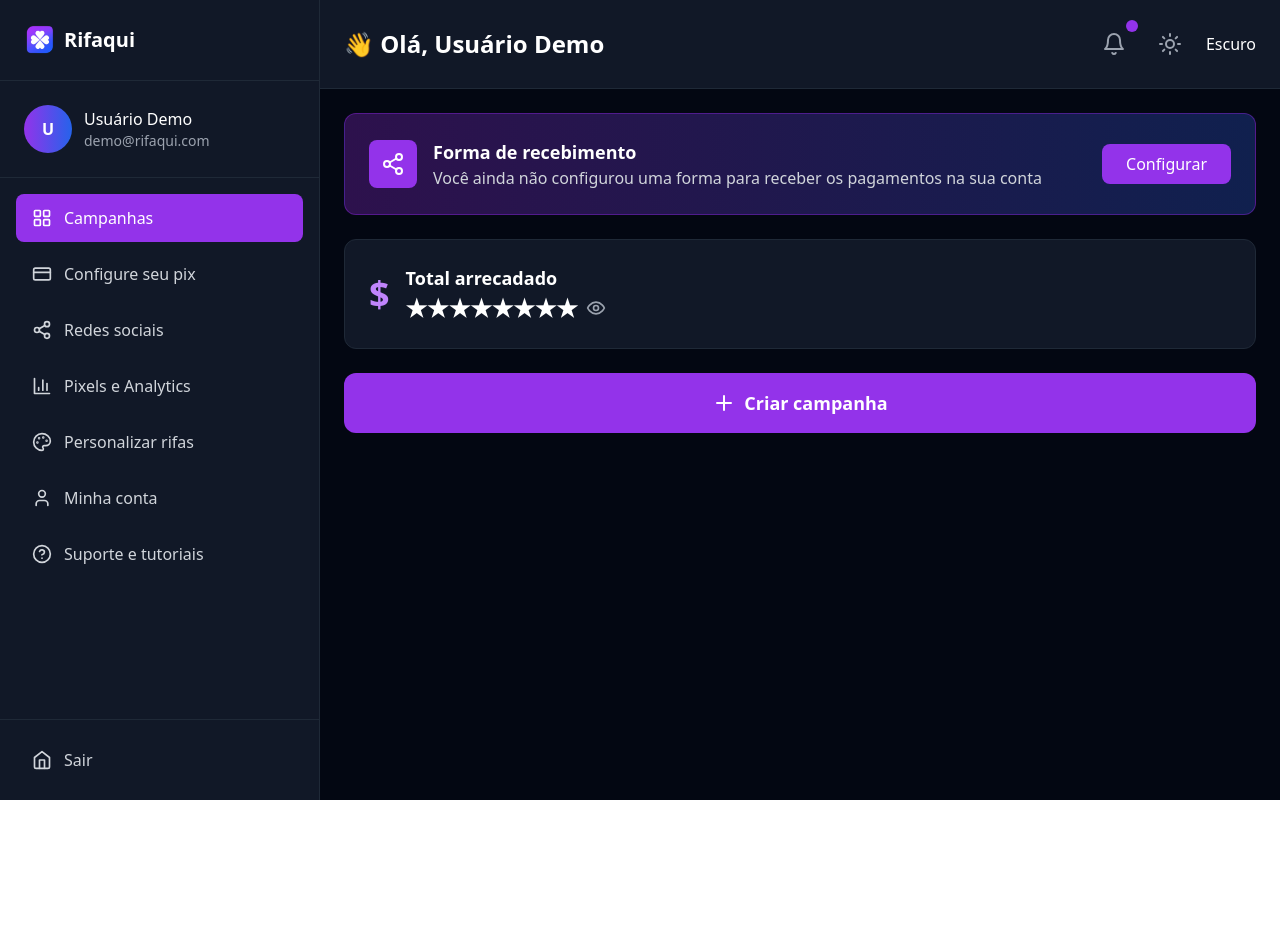
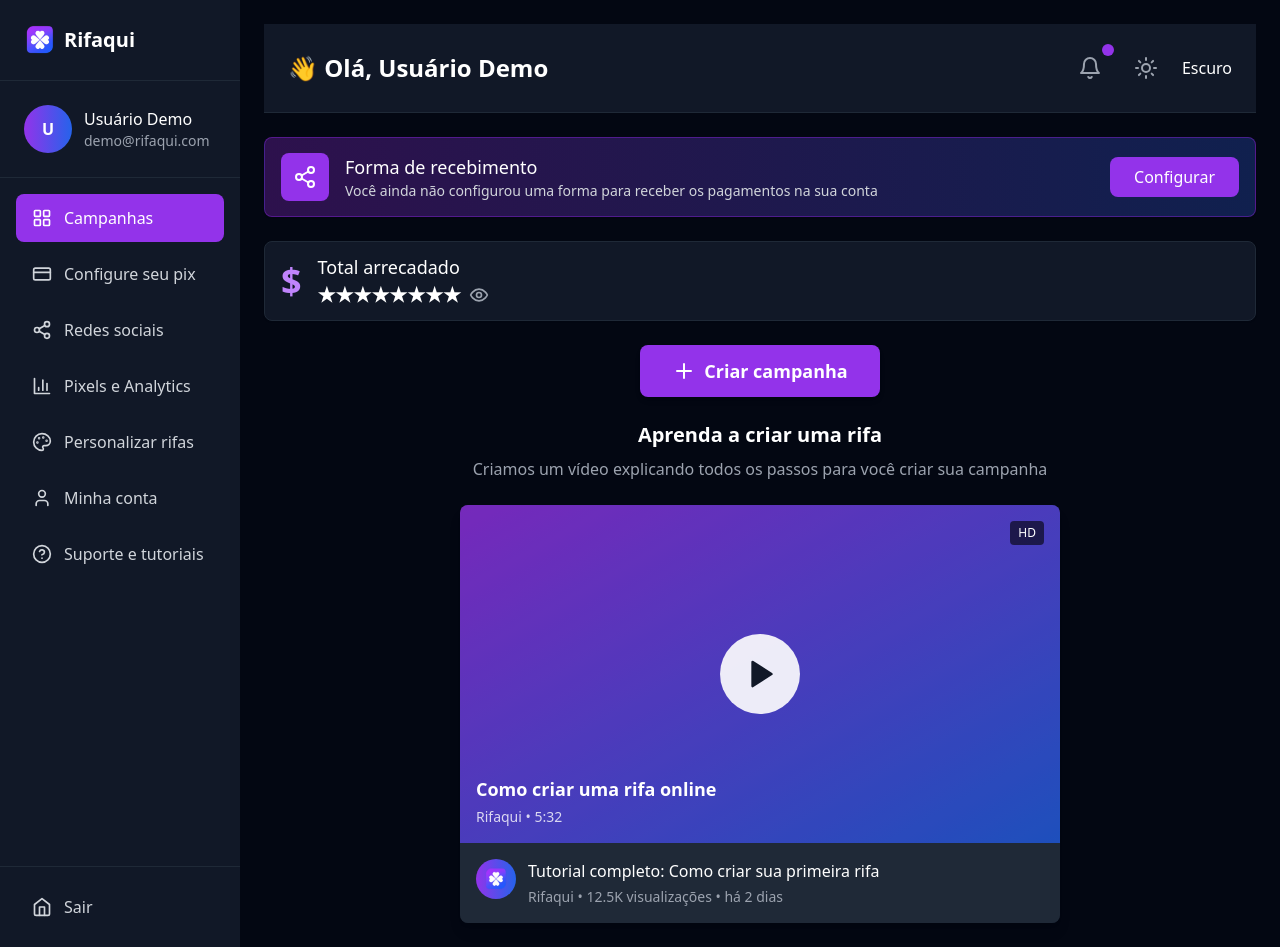
Before and after one commit to gilson954/sistema-rifa, a React (Vite) app: page /dashboard in a window 1280 px wide. Before the commit the page ends 800 px from the top, so only its background shows below. Built offline with nearby package versions, Linux system fonts and the light colour scheme.

Commit message:
Dashboard Layout and Styling Improvements

```diff
--- a/src/components/DashboardLayout.tsx
+++ b/src/components/DashboardLayout.tsx
@@ -4,9 +4,9 @@ import Sidebar from './Sidebar';
 
 const DashboardLayout = () => {
   return (
-    <div className="min-h-screen bg-gray-100 dark:bg-gray-950 flex transition-colors duration-300">
+    <div className="min-h-screen bg-gray-100 dark:bg-gray-950 flex flex-col md:flex-row overflow-hidden transition-colors duration-300">
       <Sidebar />
-      <div className="flex-1">
+      <div className="flex-1 max-w-screen-lg mx-auto py-6 px-4">
         <Outlet />
       </div>
     </div>
--- a/src/components/Sidebar.tsx
+++ b/src/components/Sidebar.tsx
@@ -57,30 +57,30 @@ const Sidebar = () => {
   ];
 
   return (
-    <div className="w-80 bg-white dark:bg-gray-900 min-h-screen flex flex-col border-r border-gray-200 dark:border-gray-800 transition-colors duration-300">
+    <div className="w-60 bg-gray-900 min-h-screen flex flex-col">
       {/* Logo */}
-      <div className="p-6 border-b border-gray-200 dark:border-gray-800">
+      <div className="p-6 border-b border-gray-800">
         <div className="flex items-center">
           <img
             src="/32132123.png"
             alt="Rifaqui Logo"
             className="w-8 h-8 object-contain"
           />
-          <span className="ml-2 text-xl font-bold text-gray-900 dark:text-white transition-colors duration-300">Rifaqui</span>
+          <span className="ml-2 text-xl font-bold text-white">Rifaqui</span>
         </div>
       </div>
 
       {/* User Profile */}
-      <div className="p-6 border-b border-gray-200 dark:border-gray-800">
+      <div className="p-6 border-b border-gray-800">
         <div className="flex items-center space-x-3">
           <div className="w-12 h-12 bg-gradient-to-r from-purple-600 to-blue-600 rounded-full flex items-center justify-center text-white font-semibold">
             U
           </div>
           <div className="flex-1 min-w-0">
-            <p className="text-gray-900 dark:text-white font-medium truncate transition-colors duration-300">
+            <p className="text-white font-medium truncate">
               Usuário Demo
             </p>
-            <p className="text-gray-500 dark:text-gray-400 text-sm truncate transition-colors duration-300">
+            <p className="text-gray-400 text-sm truncate">
               demo@rifaqui.com
             </p>
           </div>
@@ -98,7 +98,7 @@ const Sidebar = () => {
                   className={`w-full flex items-center space-x-3 px-4 py-3 rounded-lg text-left transition-colors duration-200 ${
                     item.active
                       ? 'bg-purple-600 text-white'
-                      : 'text-gray-600 dark:text-gray-300 hover:bg-gray-100 dark:hover:bg-gray-800 hover:text-gray-900 dark:hover:text-white'
+                      : 'text-gray-300 hover:bg-gray-800 hover:text-white'
                   }`}
                 >
                   <IconComponent className="h-5 w-5" />
@@ -111,10 +111,10 @@ const Sidebar = () => {
       </nav>
 
       {/* Home Button */}
-      <div className="p-4 border-t border-gray-200 dark:border-gray-800">
+      <div className="p-4 border-t border-gray-800">
         <button
           onClick={handleGoHome}
-          className="w-full flex items-center space-x-3 px-4 py-3 rounded-lg text-gray-600 dark:text-gray-300 hover:bg-gray-100 dark:hover:bg-gray-800 hover:text-gray-900 dark:hover:text-white transition-colors duration-200"
+          className="w-full flex items-center space-x-3 px-4 py-3 rounded-lg text-gray-300 hover:bg-gray-800 hover:text-white transition-colors duration-200"
         >
           <Home className="h-5 w-5" />
           <span className="font-medium">Sair</span>
--- a/src/pages/DashboardPage.tsx
+++ b/src/pages/DashboardPage.tsx
@@ -6,7 +6,8 @@ import {
   Eye,
   EyeOff,
   Plus,
-  Share2
+  Share2,
+  Play
 } from 'lucide-react';
 import { useTheme } from '../context/ThemeContext';
 
@@ -17,7 +18,7 @@ const DashboardPage = () => {
   return (
     <div className="min-h-screen bg-gray-100 dark:bg-gray-950 text-gray-900 dark:text-white transition-colors duration-300">
       {/* Top Header */}
-      <div className="flex items-center justify-between p-6 border-b border-gray-200 dark:border-gray-800 bg-white dark:bg-gray-900 transition-colors duration-300">
+      <div className="flex items-center justify-between p-6 border-b border-gray-200 dark:border-gray-800 bg-white dark:bg-gray-900 transition-colors duration-300 mb-6">
         <div className="flex items-center space-x-4">
           <h1 className="text-2xl font-bold text-gray-900 dark:text-white transition-colors duration-300">
             👋 Olá, Usuário Demo
@@ -46,17 +47,17 @@ const DashboardPage = () => {
       </div>
 
       {/* Main Content */}
-      <div className="p-6 space-y-6">
+      <div className="space-y-6">
         {/* Payment Setup Card */}
-        <div className="bg-gradient-to-r from-purple-100 to-blue-100 dark:from-purple-900/50 dark:to-blue-900/50 border border-purple-200 dark:border-purple-700/50 rounded-xl p-6 transition-colors duration-300">
-          <div className="flex items-center justify-between">
+        <div className="bg-gradient-to-r from-purple-100 to-blue-100 dark:from-purple-900/50 dark:to-blue-900/50 border border-purple-200 dark:border-purple-700/50 rounded-lg p-4 shadow-sm transition-colors duration-300 h-20 flex items-center">
+          <div className="flex items-center justify-between w-full">
             <div className="flex items-center space-x-4">
               <div className="w-12 h-12 bg-purple-600 rounded-lg flex items-center justify-center">
                 <Share2 className="h-6 w-6 text-white" />
               </div>
               <div>
-                <h3 className="text-lg font-semibold text-gray-900 dark:text-white transition-colors duration-300">Forma de recebimento</h3>
-                <p className="text-gray-700 dark:text-gray-300 transition-colors duration-300">Você ainda não configurou uma forma para receber os pagamentos na sua conta</p>
+                <h3 className="text-lg font-medium text-gray-900 dark:text-white transition-colors duration-300">Forma de recebimento</h3>
+                <p className="text-sm text-gray-700 dark:text-gray-300 transition-colors duration-300">Você ainda não configurou uma forma para receber os pagamentos na sua conta</p>
               </div>
             </div>
             <button className="bg-purple-600 hover:bg-purple-700 text-white px-6 py-2 rounded-lg font-medium transition-colors duration-200">
@@ -66,17 +67,17 @@ const DashboardPage = () => {
         </div>
 
         {/* Revenue Card */}
-        <div className="bg-white dark:bg-gray-900 rounded-xl p-6 border border-gray-200 dark:border-gray-800 transition-colors duration-300">
-          <div className="flex items-center justify-between">
+        <div className="bg-white dark:bg-gray-900 rounded-lg p-4 border border-gray-200 dark:border-gray-800 shadow-sm transition-colors duration-300 h-20 flex items-center">
+          <div className="flex items-center justify-between w-full">
             <div className="flex items-center space-x-4">
               <div className="text-4xl font-bold text-purple-600 dark:text-purple-400">$</div>
               <div>
-                <h3 className="text-lg font-semibold text-gray-900 dark:text-white transition-colors duration-300">Total arrecadado</h3>
+                <h3 className="text-lg font-medium text-gray-900 dark:text-white transition-colors duration-300">Total arrecadado</h3>
                 <div className="flex items-center space-x-2">
                   {showRevenue ? (
-                    <span className="text-2xl font-bold text-gray-900 dark:text-white transition-colors duration-300">R$ 0,00</span>
+                    <span className="text-xl font-bold text-gray-900 dark:text-white transition-colors duration-300">R$ 0,00</span>
                   ) : (
-                    <span className="text-2xl font-bold text-gray-900 dark:text-white transition-colors duration-300">★★★★★★★★</span>
+                    <span className="text-xl font-bold text-gray-900 dark:text-white transition-colors duration-300">★★★★★★★★</span>
                   )}
                   <button
                     onClick={() => setShowRevenue(!showRevenue)}
@@ -91,10 +92,70 @@ const DashboardPage = () => {
         </div>
 
         {/* Create Campaign Button */}
-        <button className="w-full bg-purple-600 hover:bg-purple-700 text-white py-4 rounded-xl font-semibold text-lg flex items-center justify-center space-x-2 transition-colors duration-200">
-          <Plus className="h-6 w-6" />
-          <span>Criar campanha</span>
-        </button>
+        <div className="flex justify-center">
+          <button className="w-fit bg-purple-600 hover:bg-purple-700 text-white py-3 px-8 rounded-lg font-semibold text-lg flex items-center space-x-2 transition-colors duration-200 shadow-md mx-auto">
+            <Plus className="h-6 w-6" />
+            <span>Criar campanha</span>
+          </button>
+        </div>
+
+        {/* Video Tutorial Section */}
+        <div className="max-w-[600px] mx-auto">
+          <div className="text-center mb-6">
+            <h2 className="text-xl font-bold text-gray-900 dark:text-white mb-2 transition-colors duration-300">
+              Aprenda a criar uma rifa
+            </h2>
+            <p className="text-gray-600 dark:text-gray-400 transition-colors duration-300">
+              Criamos um vídeo explicando todos os passos para você criar sua campanha
+            </p>
+          </div>
+
+          <div className="relative bg-gray-900 rounded-lg overflow-hidden shadow-lg group cursor-pointer">
+            {/* Video Thumbnail */}
+            <div className="aspect-video bg-gradient-to-br from-purple-600 to-blue-600 flex items-center justify-center relative">
+              <div className="absolute inset-0 bg-black/20"></div>
+
+              {/* Play Button */}
+              <div className="relative z-10 w-20 h-20 bg-white/90 rounded-full flex items-center justify-center group-hover:bg-white transition-colors duration-200">
+                <Play className="h-8 w-8 text-gray-900 ml-1" fill="currentColor" />
+              </div>
+
+              {/* Video Title Overlay */}
+              <div className="absolute bottom-4 left-4 right-4 z-10">
+                <h3 className="text-white font-semibold text-lg mb-1">Como criar uma rifa online</h3>
+                <p className="text-white/80 text-sm">Rifaqui • 5:32</p>
+              </div>
+
+              {/* YouTube-style elements */}
+              <div className="absolute top-4 right-4 z-10">
+                <div className="bg-black/60 text-white text-xs px-2 py-1 rounded">
+                  HD
+                </div>
+              </div>
+            </div>
+
+            {/* Video Info */}
+            <div className="p-4 bg-white dark:bg-gray-800 transition-colors duration-300">
+              <div className="flex items-start space-x-3">
+                <div className="w-10 h-10 bg-gradient-to-r from-purple-600 to-blue-600 rounded-full flex items-center justify-center">
+                  <img
+                    src="/32132123.png"
+                    alt="Rifaqui"
+                    className="w-6 h-6 object-contain"
+                  />
+                </div>
+                <div className="flex-1">
+                  <h4 className="font-medium text-gray-900 dark:text-white transition-colors duration-300">
+                    Tutorial completo: Como criar sua primeira rifa
+                  </h4>
+                  <p className="text-sm text-gray-600 dark:text-gray-400 mt-1 transition-colors duration-300">
+                    Rifaqui • 12.5K visualizações • há 2 dias
+                  </p>
+                </div>
+              </div>
+            </div>
+          </div>
+        </div>
       </div>
     </div>
   );
```
